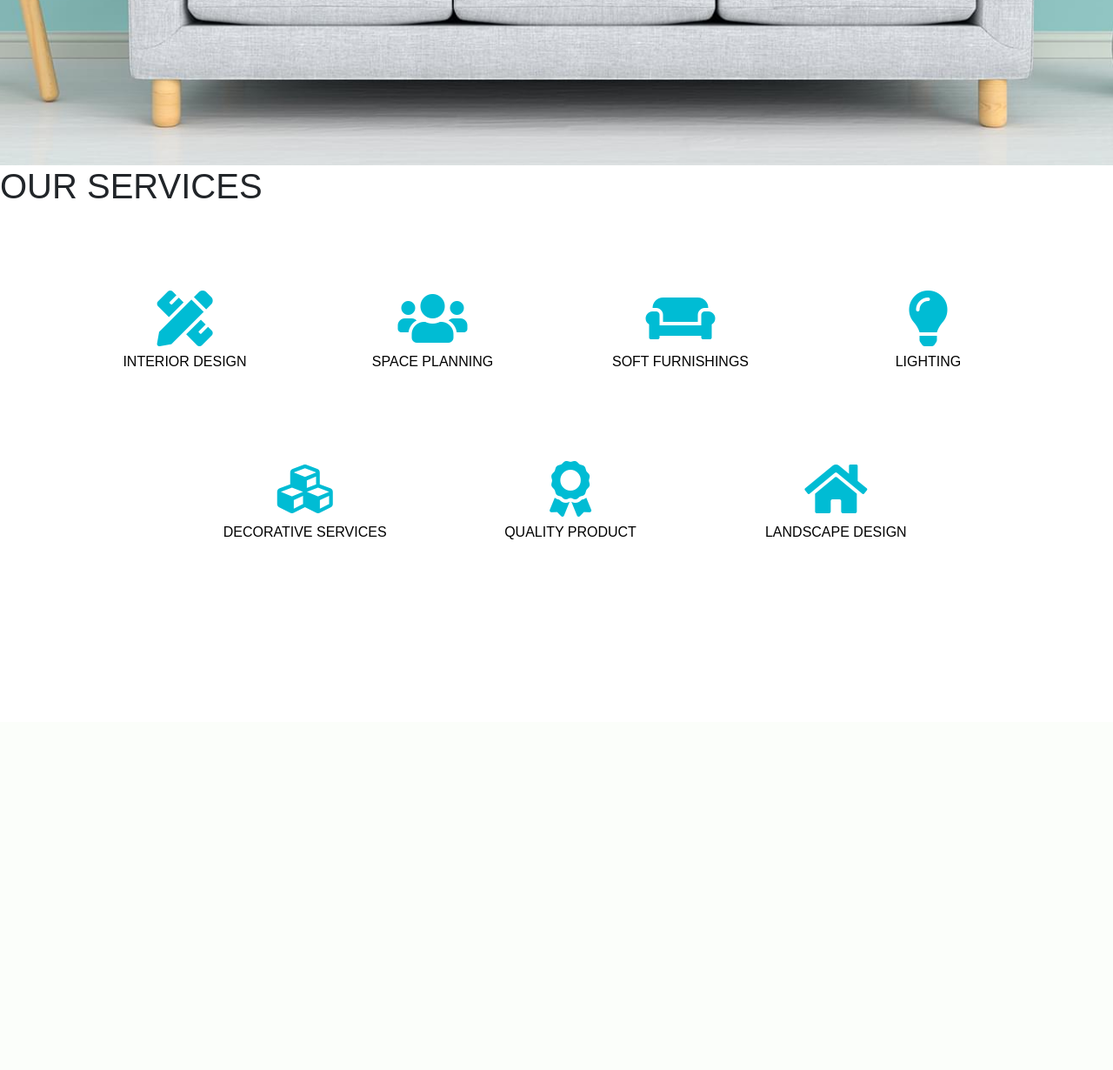
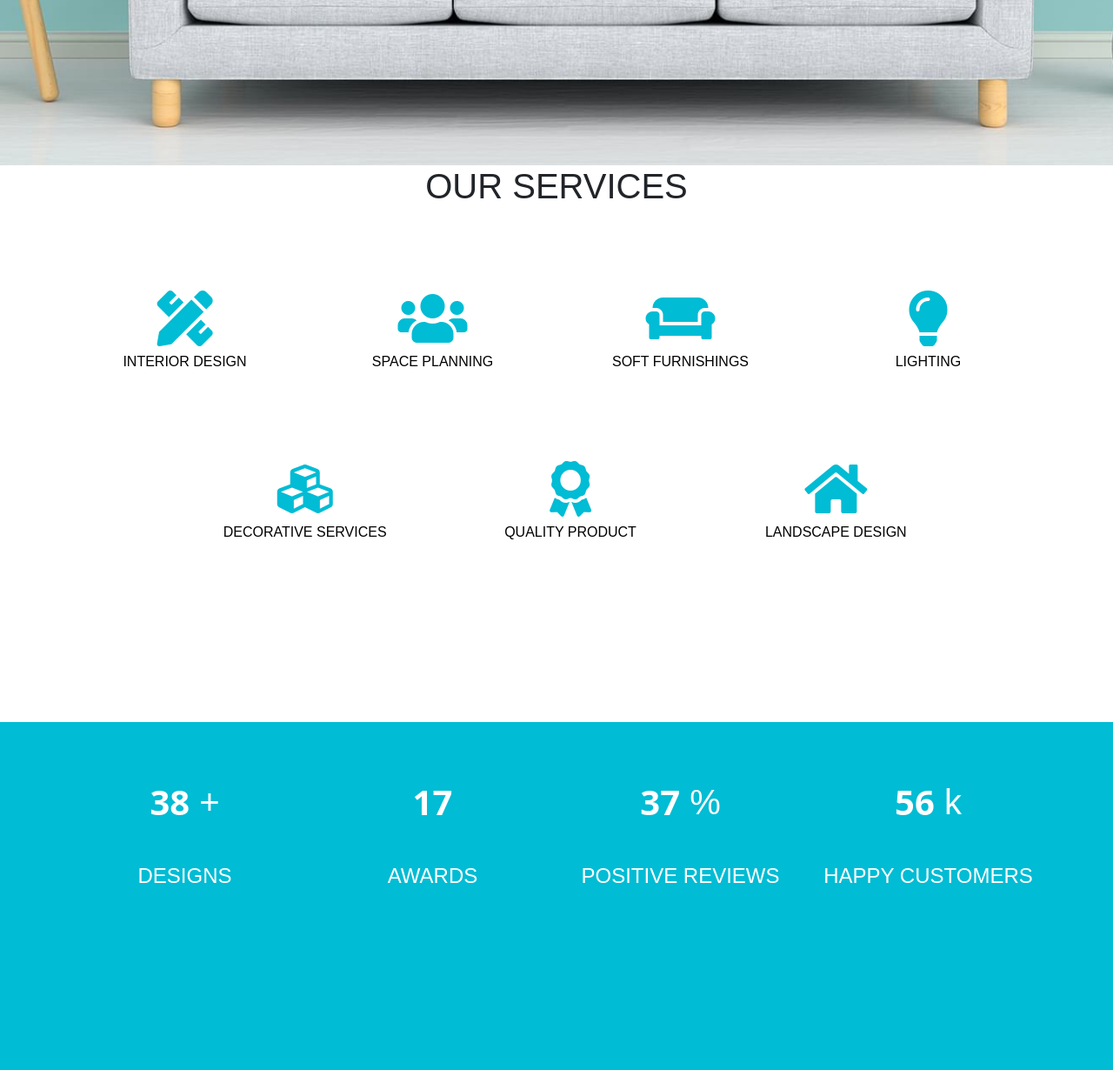
Before and after one commit to sanjeev-kumar-nsut/DREAM-HOUSE, a PHP site: page / in a window 1280 px wide. Shown: the part 610-1840 px from the top of the page at 87% size. Before the commit the page ends 1230 px from the top, so only its background shows below. Run offline with PHP 8.4, Linux system fonts and the light colour scheme; some libraries are stand-ins or nearby versions.

Commit message:
added counter page

```diff
--- /dev/null
+++ b/counter.html
@@ -0,0 +1,44 @@
+
+    <div class="counterpage" >
+       <div class="container counterbox">
+           <div class="row">
+               <div class="col counter " >
+                   <div class="countnum">
+                       <h1 class="counter1"></h1>
+                       <h1> &nbsp+</h1>
+                   </div>
+                   <div class="countertext">
+                       DESIGNS
+                   </div>
+               </div>
+               <div class="col counter" >
+                   <div class="countnum">
+                       <h1 class="counter2"></h1>
+                       <h1></h1>
+                   </div>
+                   <div class="countertext">
+                       AWARDS
+                   </div>
+               </div>
+               <div class="col counter" >
+                   <div class="countnum">
+                       <h1 class="counter3"></h1>
+                       <h1>&nbsp%</h1>
+                   </div>
+                   <div class="countertext">
+                       POSITIVE REVIEWS
+                   </div>
+               </div>
+               <div class="col counter" >
+                   <div class="countnum">
+                       <h1 class="counter4"></h1>
+                       <h1>&nbspk</h1>
+                   </div>
+                   <div class="countertext">
+                       HAPPY CUSTOMERS
+                   </div>
+               </div>
+
+           </div>
+       </div>
+    </div>
--- /dev/null
+++ b/css/counter.css
@@ -0,0 +1,139 @@
+.counterpage{
+    width:100%;
+    height:50vh;
+    background-color: rgb(0,188,212);
+}
+
+@property --num {
+    syntax: "<integer>";
+    initial-value: 0;
+    inherits: false;
+  }
+
+  .counter1 {
+    animation: counter1 20s  alternate ease-in-out;
+    animation-fill-mode: forwards;
+    counter-reset: num var(--num);
+    font: 800 40px system-ui;
+    color: white;
+  }
+  .counter1::after {
+    content: counter(num);
+  }
+
+  @keyframes counter1 {
+    from {
+      --num: 0;
+    }
+    to {
+      --num: 100;
+    }
+  }
+
+  /*counter 2*/
+  @property --num {
+    syntax: "<integer>";
+    initial-value: 0;
+    inherits: false;
+  }
+
+  .counter2 {
+    animation: counter2 20s  alternate ease-in-out;
+    animation-fill-mode: forwards;
+    counter-reset: num var(--num);
+    font: 800 40px system-ui;
+    color: white;
+  }
+  .counter2::after {
+    content: counter(num);
+  }
+
+  @keyframes counter2 {
+    from {
+      --num: 0;
+    }
+    to {
+      --num: 45;
+    }
+  }
+
+  /*counter 3*/
+  @property --num {
+    syntax: "<integer>";
+    initial-value: 0;
+    inherits: false;
+  }
+
+  .counter3 {
+    animation: counter3 20s  alternate ease-in-out;
+    animation-fill-mode: forwards;
+    counter-reset: num var(--num);
+    font: 800 40px system-ui;
+    color: white;
+  }
+  .counter3::after {
+    content: counter(num);
+  }
+
+  @keyframes counter3 {
+    from {
+      --num: 0;
+    }
+    to {
+      --num: 98;
+    }
+  }
+
+  /*counter 4*/
+  @property --num {
+    syntax: "<integer>";
+    initial-value: 0;
+    inherits: false;
+  }
+
+  .counter4 {
+    animation: counter4 20s  alternate ease-in-out;
+    animation-fill-mode: forwards;
+    counter-reset: num var(--num);
+    font: 800 40px system-ui;
+    color: white;
+
+  }
+  .counter4::after {
+    content: counter(num);
+  }
+
+  @keyframes counter4 {
+    from {
+      --num: 0;
+    }
+    to {
+      --num: 147;
+    }
+  }
+  .counterbox{
+      height:100%;
+      font-family: 'Signika', sans-serif;
+  }
+  .counter{
+      padding-top:2rem;
+      margin:0 auto;
+      padding-left:4rem;
+      display: flex;
+      flex-direction: column;
+      justify-content: center;
+      align-items: center;
+  }
+  .countnum{
+      display: flex;
+      flex-direction: row;
+      justify-content: center;
+      align-items: center;
+      color: white;
+      padding:2rem;
+      font-size: 2rem;
+  }
+  .countertext{
+      color:white;
+      font-size: 1.5rem;
+  }
--- a/css/home.css
+++ b/css/home.css
@@ -7,3 +7,6 @@
     background-size: cover;
     background-position: center;
 }
+.textcenter{
+    text-align: center;
+}
--- a/css/navbar.css
+++ b/css/navbar.css
@@ -8,3 +8,7 @@
      object-fit: contain;
      object-position: center;
  }
+ .navbar-fixed-top.scrolled {
+    background: #fff !important;
+    transition: background-color 200ms linear;
+}
--- a/index.html
+++ b/index.html
@@ -9,6 +9,8 @@
     <link rel="stylesheet" href="css/navbar.css">
     <link rel="stylesheet" href="css/home.css">
     <link rel="stylesheet" href="css/ourservices.css">
+    <link rel="stylesheet" href="css/counter.css">
+
     <!-- Bootstrap CSS -->
     <link rel="stylesheet" href="https://stackpath.bootstrapcdn.com/bootstrap/4.5.2/css/bootstrap.min.css"
     integrity="sha384-JcKb8q3iqJ61gNV9KGb8thSsNjpSL0n8PARn9HuZOnIxN0hoP+VmmDGMN5t9UJ0Z" crossorigin="anonymous">
@@ -33,6 +35,10 @@
    <div include-html="ourservices.html" id="ourservices_file"></div>
 <!--services page ends-->
 
+<!--counter page starts-->
+<div include-html="counter.html" id="counter_file"></div>
+<!--counter page ends-->
+
 <!--scripts-->
 
   <!-- for bootstrap-->
@@ -40,6 +46,7 @@
   <!--to include other html files-->
 <script src="js/jquery-3.6.0.min.js"></script>
 <script src="js/include-html.min.js"></script>
+<script src="js/navbar.js"></script>
 
 </body>
 </html>
--- /dev/null
+++ b/js/navbar.js
@@ -0,0 +1,6 @@
+   $(function () {
+        $(document).scroll(function () {
+          var $nav = $(".navbar-fixed-top");
+          $nav.toggleClass('scrolled', $(this).scrollTop() > $nav.height());
+        });
+      });
```
